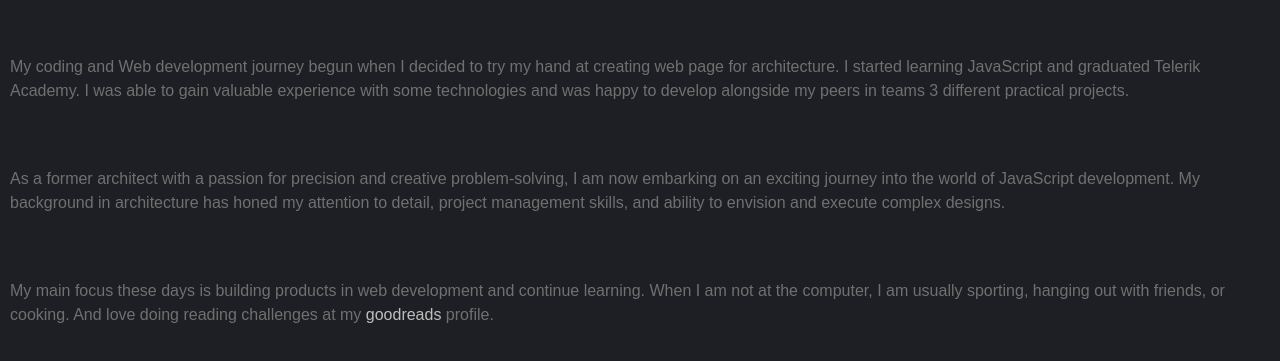
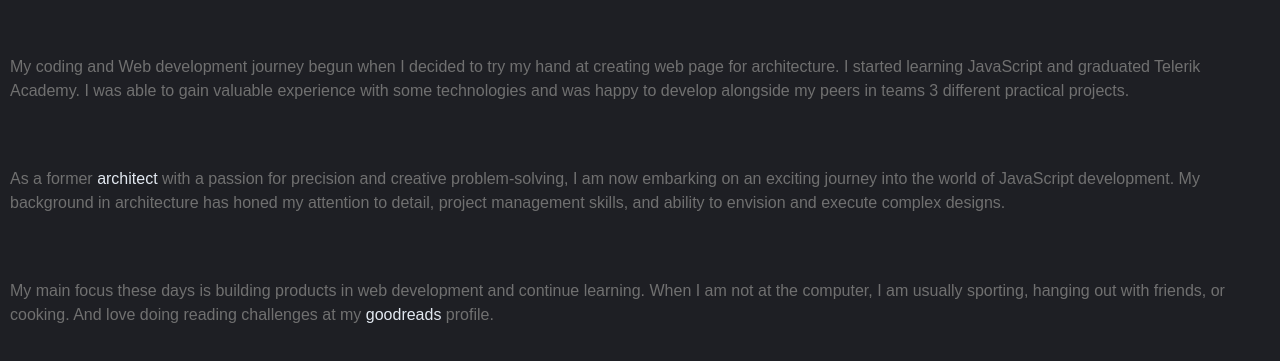
Before and after one commit to ipz06/my-portfolio, a Next.js app: page /about in a window 1280 px wide. Shown: the part 105-466 px from the top of the page. Built offline with nearby package versions, Linux system fonts and the light colour scheme.

Commit message:
Add tooltips to about

```diff
--- a/src/app/about/page.tsx
+++ b/src/app/about/page.tsx
@@ -1,6 +1,9 @@
+'use client'
 import Link from "next/link";
+import { Tooltip } from "react-tooltip";
 
 export default function About () {
+
     return (
         <section id='about' className="mb-16 scroll-mt-16 md:mb-24 lg:mb-36 lg:scroll-mt-24" >
             <div className="sticky top-0 z-20 -mx-6 mb-4 w-screen px-6 py-5 backdrop-blur md:-mx-12 md:px-12 lg:sr-only lg:relative lg:top-auto lg:mx-auto lg:w-full lg:px-0 lg:py-0 lg:opacity-0">
@@ -13,7 +16,18 @@ export default function About () {
                 and was happy to develop alongside my peers in teams 3 different practical projects.
                 </p>
                 <p className="my-16 text-[#707070]">
-                As a former architect with a passion for precision and creative problem-solving,
+                As a former <Link
+                href='https://issuu.com/vaniatodorova6/docs/portfolio_ivanka_todorova'
+                className="text-slate-200 hover:text-[#3BBA9C]"
+                data-tooltip-id="my-tooltip-arch"
+                data-tooltip-content="Some student work"
+                data-tooltip-place="top"
+
+                >
+                    <Tooltip id="my-tooltip-arch" arrowColor='#707070' style={{ backgroundColor: "#707070", color: "white" }}/>
+                    architect </Link>
+
+                 with a passion for precision and creative problem-solving,
                 I am now embarking on an exciting journey into the world of JavaScript development.
                 My background in architecture has honed my attention to detail, project management skills,
                 and ability to envision and execute complex designs.
@@ -22,7 +36,16 @@ export default function About () {
                 My main focus these days is building products in web development and continue learning.
                 When I am not at the computer, I am usually sporting,
                 hanging out with friends, or cooking. And love doing reading
-                challenges at my <Link href='https://www.goodreads.com/' className="text-[#bebebe] hover:text-[#3BBA9C] ">goodreads</Link> profile.
+                challenges at my <Link
+                href='https://www.goodreads.com/'
+                className="text-slate-200 hover:text-[#3BBA9C] border-b-0 hover:border-b-2  hover:border-[#3BBA9C] transition-all"
+                data-tooltip-id="my-tooltip-arch"
+                data-tooltip-content="To my GoodReads profile"
+                data-tooltip-place="bottom"
+                 >
+                    <Tooltip id="my-tooltip-good" arrowColor='#707070' style={{ backgroundColor: "#707070", color: "white" }}/>
+
+                    goodreads</Link> profile.
                 </p>
             </div>
 
```
